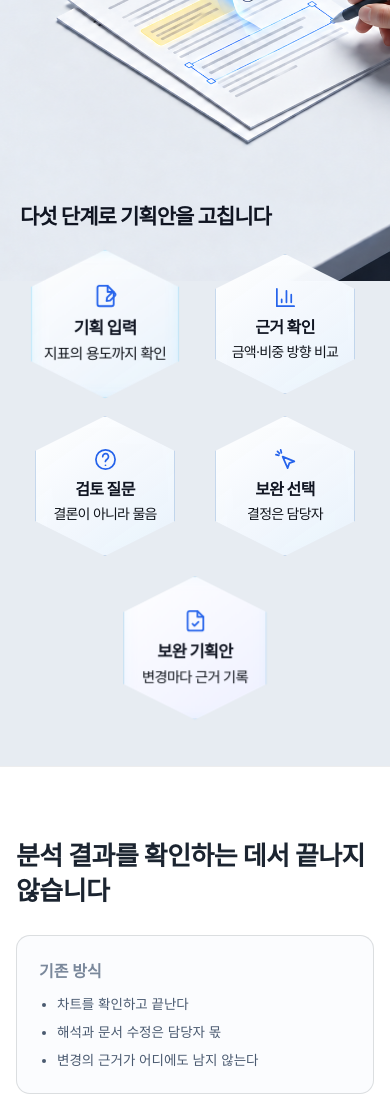
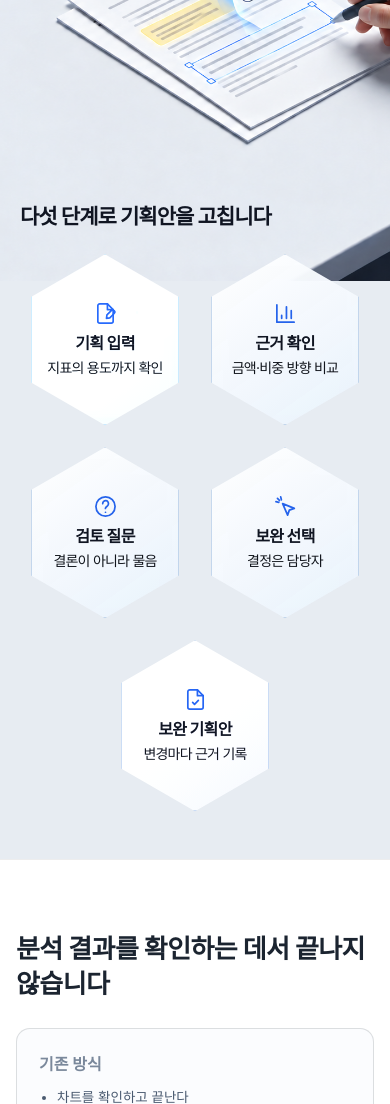
Before and after one commit to aideveloperno1/fest-spend-planner-con001-deploy, a FastAPI app: page / in a window 390 px wide. Shown: the part 507-1611 px from the top of the page. Run offline with FastAPI, Linux system fonts and the light colour scheme; parts of the project's set-up code (start-up, migrations or seed data) failed here and were passed over; some web fonts are replaced.

Commit message:
style(landing): 육각형 카드 비율 최적화(164x190) 및 부드러운 쉬머·브라이트 애니메이션 개선

```diff
--- a/src/policy_signal_map/web/static/css/landing-hero.css
+++ b/src/policy_signal_map/web/static/css/landing-hero.css
@@ -103,18 +103,23 @@
   border: 2px solid #b5ecff;
   border-radius: 0;
   clip-path: inherit;
-  box-shadow: 0 0 12px #68baff99, inset 0 0 12px #b7eaff80;
+  background:
+    radial-gradient(circle at 27% 24%, rgba(255,255,255,.98) 0 1.5px, transparent 2.5px),
+    radial-gradient(circle at 72% 34%, rgba(210,244,255,.95) 0 1px, transparent 2px),
+    linear-gradient(112deg, transparent 28%, rgba(255,255,255,.7) 47%, transparent 65%);
+  background-size: auto, auto, 220% 100%;
+  background-position: center, center, 130% 0;
+  box-shadow: 0 0 12px #68baff80, inset 0 0 12px #b7eaff66;
   opacity: 0;
   pointer-events: none;
 }
 .lp-flow-ready .lp-step::after {
-  animation: lp-card-arrival 6s ease-in-out infinite;
+  animation: lp-card-shimmer 6s ease-in-out infinite;
   animation-delay: calc(var(--i) * 1.35s);
 }
 .lp-flow-ready .lp-step {
-  animation: lp-card-grow 6s ease-in-out infinite;
+  animation: lp-card-brighten 6s ease-in-out infinite;
   animation-delay: calc(var(--i) * 1.35s);
-  transform-origin: center;
 }
 .lp-flow:not(.lp-flow-running) .lp-flow-light,
 .lp-flow:not(.lp-flow-running) .lp-step,
@@ -125,19 +130,21 @@
   90% { stroke-dashoffset: -97; opacity: 1; }
   100% { stroke-dashoffset: -100; opacity: 0; }
 }
-@keyframes lp-card-arrival {
+@keyframes lp-card-shimmer {
   0%, 25%, 100% { opacity: 0; }
-  11%, 14% { opacity: .8; }
+  9% { opacity: .15; background-position: center, center, 130% 0; }
+  12%, 15% { opacity: .78; }
+  18% { opacity: 0; background-position: center, center, -130% 0; }
 }
-@keyframes lp-card-grow {
-  0%, 25%, 100% { transform: scale(1); }
-  11%, 14% { transform: scale(1.06); }
+@keyframes lp-card-brighten {
+  0%, 25%, 100% { filter: drop-shadow(0 10px 11px rgba(47, 91, 145, .22)) brightness(1); }
+  11%, 15% { filter: drop-shadow(0 12px 14px rgba(74, 144, 210, .28)) brightness(1.07); }
 }
-.lp-intro .lp-steps { position: relative; grid-template-columns: repeat(5, 148px); justify-content: space-between; gap: 0; margin: 0; }
+.lp-intro .lp-steps { position: relative; grid-template-columns: repeat(5, 164px); justify-content: space-between; gap: 0; margin: 0; }
 .lp-intro .lp-step {
   position: relative;
-  width: 148px;
-  height: 148px;
+  width: 164px;
+  height: 190px;
   justify-content: center;
   align-items: center;
   text-align: center;
@@ -183,8 +190,8 @@
   .lp-intro .lp-hero { min-height: 475px; padding-top: 58px; }
   .lp-intro .lp-lead { max-width: 470px; }
   .lp-intro .lp-title { font-size: 34px; }
-  .lp-intro .lp-steps { grid-template-columns: repeat(5, 126px); gap: 8px; }
-  .lp-intro .lp-step { width: 126px; height: 126px; padding: 15px 10px; }
+  .lp-intro .lp-steps { grid-template-columns: repeat(5, 138px); gap: 8px; }
+  .lp-intro .lp-step { width: 138px; height: 159px; padding: 15px 10px; }
   .lp-step-icon { width: 23px; height: 23px; margin-bottom: 2px; }
   .lp-flow-ribbon { height: 126px; }
 }
@@ -205,7 +212,7 @@
   .lp-intro .lp-h2 { font-size: 21px; margin-bottom: 23px; }
   .lp-flow-ribbon { display: none; }
   .lp-intro .lp-steps { grid-template-columns: repeat(6, 1fr); gap: 24px 8px; justify-items: center; }
-  .lp-intro .lp-step { grid-column: span 2; width: 140px; height: 140px; }
+  .lp-intro .lp-step { grid-column: span 2; width: 148px; height: 171px; }
   .lp-intro .lp-step:nth-child(4) { grid-column: 2 / span 2; }
   .lp-intro .lp-step:nth-child(5) { grid-column: 4 / span 2; }
 }
```
Also changed, not shown: tests/test_landing.py (+3 -0 lines).
